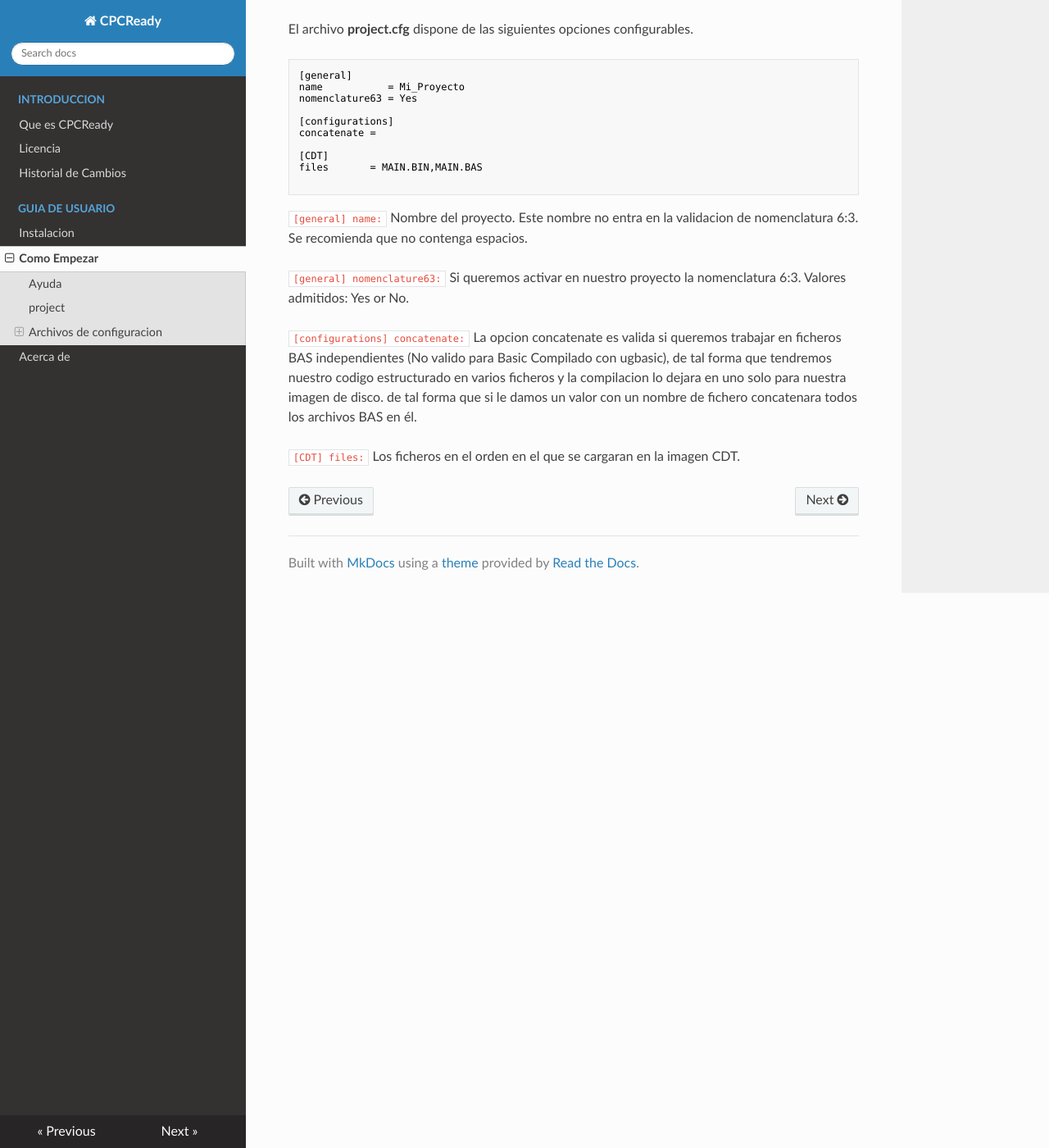
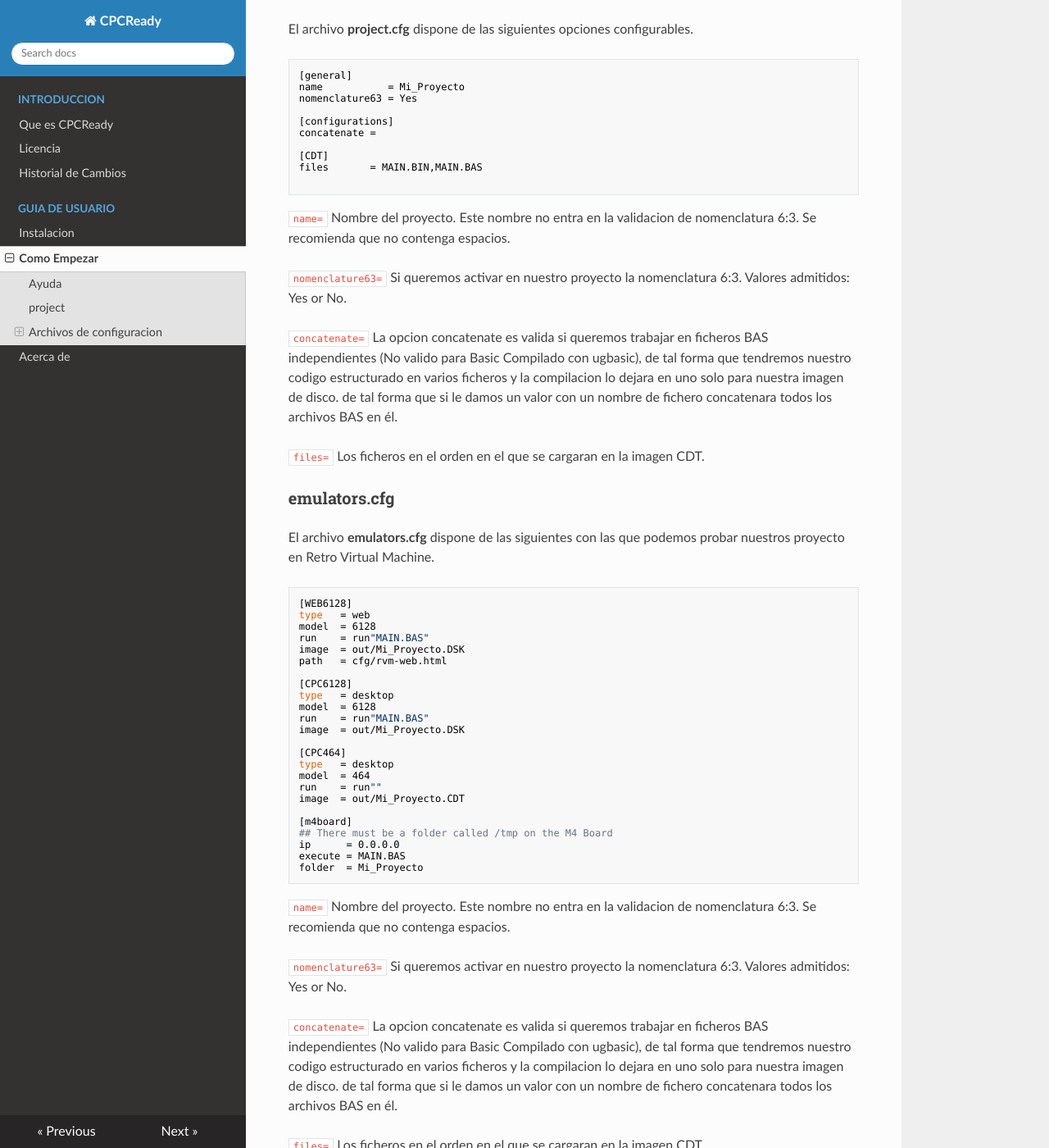
Before and after one commit to CPCReady/doc, an MkDocs documentation site: the page built from docs/users-guide.md, in a window 1280 px wide and 1400 px high, scrolled down 2164 px. Shown: the whole window at 82% size. Built offline with MkDocs 1.6.1, drawn with Linux system fonts in a browser that asks for light colours; nearby versions of some CDN libraries.

Commit message:
add commands

````diff
--- a/docs/users-guide.md
+++ b/docs/users-guide.md
@@ -123,14 +123,57 @@
 
 ```
 
-`[general] name:`
+`name=`
 Nombre del proyecto. Este nombre no entra en la validacion de nomenclatura 6:3. Se recomienda que no contenga espacios.
 
-`[general] nomenclature63:`
+`nomenclature63=`
 Si queremos activar en nuestro proyecto la nomenclatura 6:3. Valores admitidos: Yes or No.
 
-`[configurations] concatenate:`
+`concatenate=`
 La opcion concatenate es valida si queremos trabajar en ficheros BAS independientes (No valido para Basic Compilado con ugbasic), de tal forma que tendremos nuestro codigo estructurado en varios ficheros y la compilacion lo dejara en uno solo para nuestra imagen de disco. de tal forma que si le damos un valor con un nombre de fichero concatenara todos los archivos BAS en él.
 
-`[CDT] files:`
+`files=`
 Los ficheros en el orden en el que se cargaran en la imagen CDT.
+
+### emulators.cfg
+
+El archivo **emulators.cfg** dispone de las siguientes con las que podemos probar nuestros proyecto en Retro Virtual Machine.
+
+```sh
+[WEB6128]
+type   = web
+model  = 6128
+run    = run"MAIN.BAS"
+image  = out/Mi_Proyecto.DSK
+path   = cfg/rvm-web.html
+
+[CPC6128]
+type   = desktop
+model  = 6128
+run    = run"MAIN.BAS"
+image  = out/Mi_Proyecto.DSK
+
+[CPC464]
+type   = desktop
+model  = 464
+run    = run""
+image  = out/Mi_Proyecto.CDT
+
+[m4board]
+## There must be a folder called /tmp on the M4 Board
+ip      = 0.0.0.0
+execute = MAIN.BAS
+folder  = Mi_Proyecto
+```
+
+`name=`
+Nombre del proyecto. Este nombre no entra en la validacion de nomenclatura 6:3. Se recomienda que no contenga espacios.
+
+`nomenclature63=`
+Si queremos activar en nuestro proyecto la nomenclatura 6:3. Valores admitidos: Yes or No.
+
+`concatenate=`
+La opcion concatenate es valida si queremos trabajar en ficheros BAS independientes (No valido para Basic Compilado con ugbasic), de tal forma que tendremos nuestro codigo estructurado en varios ficheros y la compilacion lo dejara en uno solo para nuestra imagen de disco. de tal forma que si le damos un valor con un nombre de fichero concatenara todos los archivos BAS en él.
+
+`files=`
+Los ficheros en el orden en el que se cargaran en la imagen CDT.
````
Also changed, not shown: notas.txt (+4 -4 lines).
